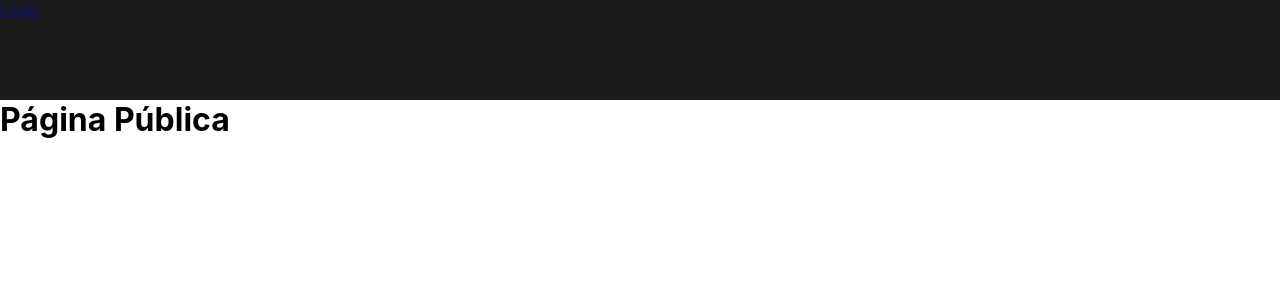
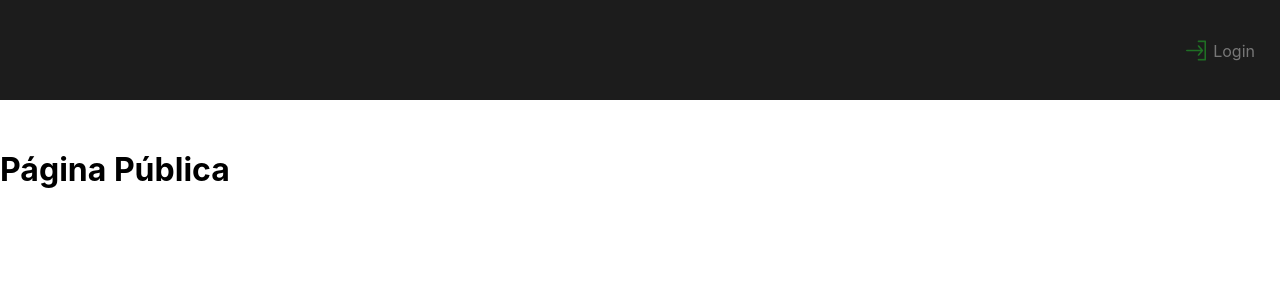
Before and after one commit to railsonrodrigues/react-salary, a React (Create React App) app: page / in a window 1280 px wide. Shown: the top 300 px of the page. Built offline with nearby package versions, Linux system fonts and the light colour scheme.

Commit message:
adjust all top menu style

```diff
--- a/src/components/TopMenu/TopMenu.jsx
+++ b/src/components/TopMenu/TopMenu.jsx
@@ -67,6 +67,28 @@ const LogoutMenu = styled(Menu)`
   }
 `
 
+const LoginMenu = styled(Menu)`
+  display: flex;
+  align-items: center;
+  position: absolute;
+  gap: 5px;
+  top: 50%;
+  transform: translateY(-50%);
+  right: 25px;
+  width: max-content;
+  height: max-content;
+  &::before {
+    content: '';
+    display: inline-block;
+    width: 25px;
+    height: 25px;
+    background-image: url('./login.png');
+    background-size: 80%;
+    background-repeat: no-repeat;
+    background-position: center;
+  }
+`
+
 export default function TopMenu ({ pathname }) {
   if (pathname === '/home' || pathname === '/account' || pathname === '/about-me') {
     return (
@@ -84,9 +106,11 @@ export default function TopMenu ({ pathname }) {
 
   return (
     <nav>
-      <NavBar>
-        <Menu><Link to="/login">Login</Link></Menu>
-      </NavBar>
+      <NavWrapper>
+        <NavBar>
+          <Link to="/login"><LoginMenu>Login</LoginMenu></Link>
+        </NavBar>
+      </NavWrapper>
     </nav>
   )
 }
```
Also changed, not shown: public/login.png (added).
